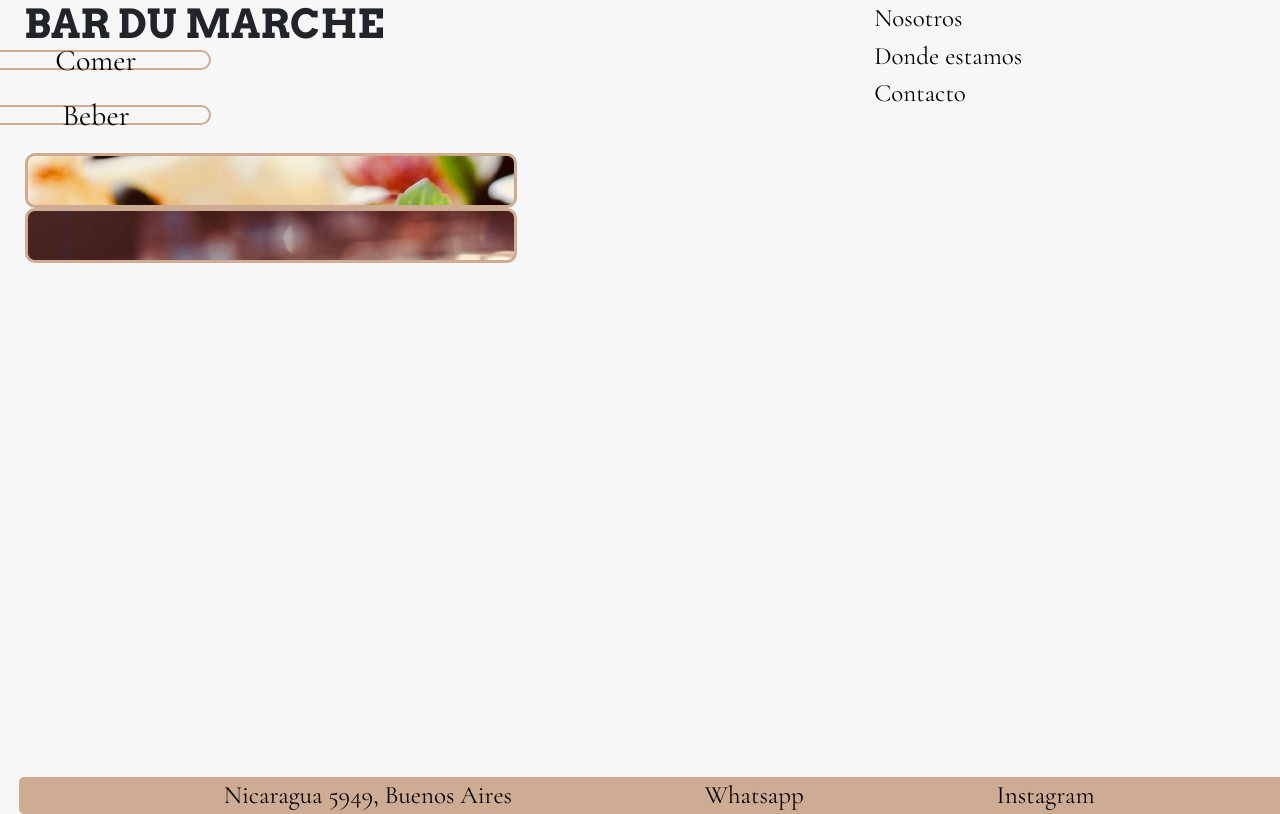
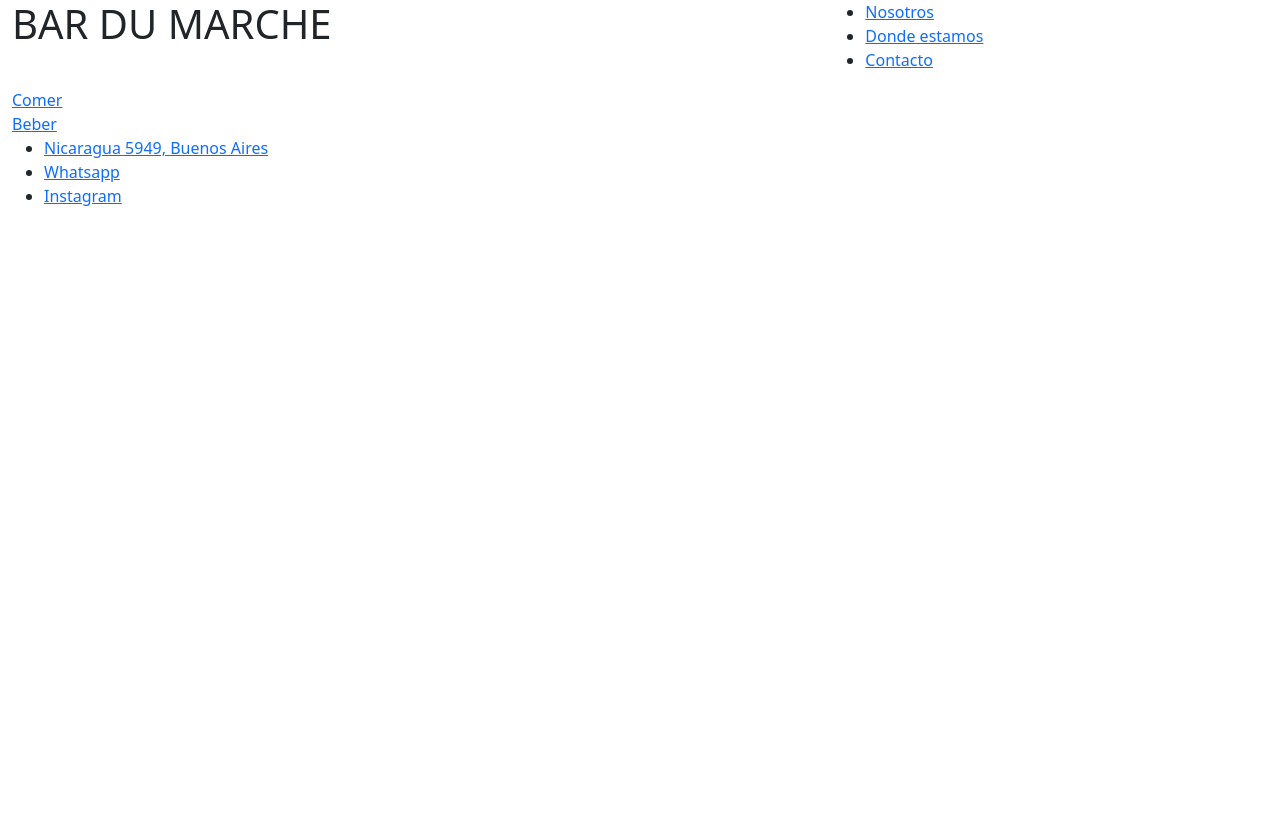
Before and after one commit to carmantegazza/BarDuMarche, a plain HTML site: page index.html in a window 1280 px wide. Drawn offline with nearby package versions, Linux system fonts and the light colour scheme.

Commit message:
desarme todo

```diff
--- a/index.html
+++ b/index.html
@@ -6,11 +6,11 @@
     <meta http-equiv="X-UA-Compatible" content="IE=edge">
     <meta name="viewport" content="width=device-width, initial-scale=1.0">
     <link rel="stylesheet" href="https://cdn.jsdelivr.net/npm/bootstrap@5.2.0-beta1/dist/css/bootstrap.min.css">
-    <link rel="stylesheet" href="./style.css">
+    <!--<link rel="stylesheet" href="./style.css">-->
     <title>Bar du Marche</title>
 </head>
 
-<body class="container-fluid">
+<body >
     <header class="container-fluid">
         <nav class="row justify-content-between" class="encabezado">
             <h1 class="col-8" id="encabezado__titulo">BAR DU MARCHE</h1>
@@ -37,7 +37,7 @@
         </nav>
     </main>
 
-    <footer class="row align-items-end" class="container-fluid">
+    <footer class="container-fluid">
         <ul class="footer__contenedor">
             <li class="footer__item"><a href="https://g.page/BarduMarchePalermo?share" target="_blank">
                     Nicaragua 5949, Buenos Aires</a></li>
```
